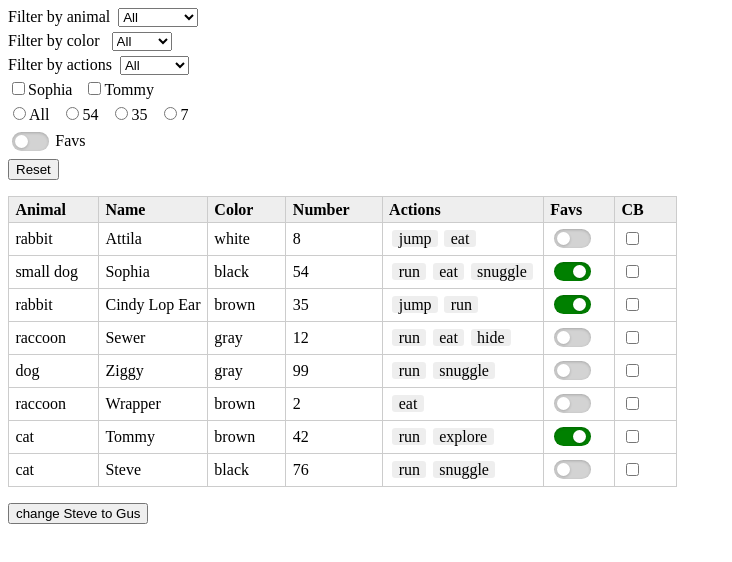
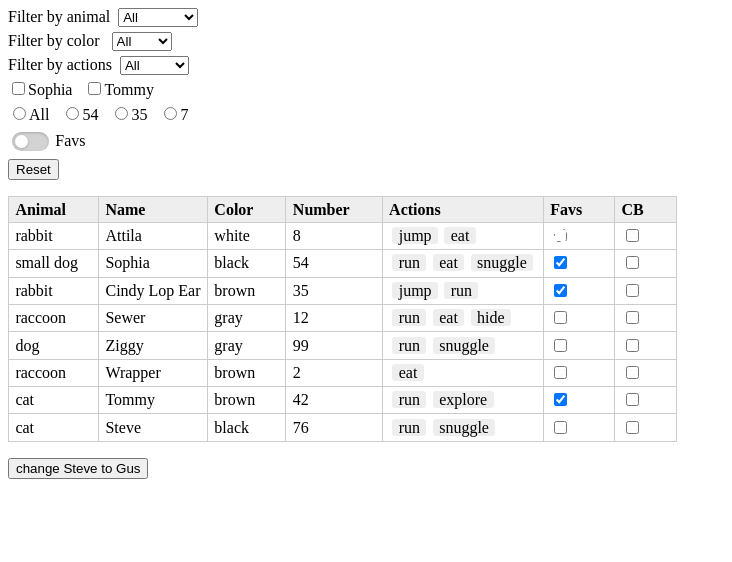
Before and after one commit to colinaut/action-table, a website built with Vite: page index.html in a window 1280 px wide. Shown: the whole page, without its empty margins (0-732 px from the left). Built offline with nearby package versions, Linux system fonts and the light colour scheme.

Commit message:
style: removed default switch style; now it's just a class

```diff
--- a/css/styles.css
+++ b/css/styles.css
@@ -58,7 +58,7 @@ td span {
 /* -------------------------------------------------------------------------- */
 
 
-action-table .switch {
+action-table .switch label {
     display: inline-flex;
     align-items: center;
     margin: 0;
@@ -104,3 +104,7 @@ action-table .switch input {
     outline: 2px solid var(--action-table-switch-focus, dodgerblue);
     outline-offset: 2px;
   }
+
+  action-table .star {
+    clip-path: polygon(50% 0%, 61% 35%, 98% 35%, 68% 57%, 79% 91%, 50% 70%, 21% 91%, 32% 57%, 2% 35%, 39% 35%);
+  }
--- a/index.html
+++ b/index.html
@@ -38,7 +38,7 @@
 						<label><input type="radio" name="number" value="7" />7</label>
 					</div>
 					<div>
-						<action-table-filter-switch col="Favs">Favorites</action-table-filter-switch>
+						<action-table-filter-switch class="switch" col="Favs">Favorites</action-table-filter-switch>
 					</div>
 					<div><button type="reset">Reset</button></div>
 				</action-table-filters>
@@ -63,7 +63,7 @@
 						<td>8</td>
 						<td><span>jump</span><span>eat</span></td>
 						<td>
-							<action-table-switch></action-table-switch>
+							<action-table-switch class="star"></action-table-switch>
 						</td>
                         <td><input type="checkbox"></input></td>
 					</tr>
--- a/src/action-table-filter-switch.ts
+++ b/src/action-table-filter-switch.ts
@@ -25,7 +25,7 @@ export class ActionTableFilterSwitch extends HTMLElement {
 	}
 
 	private render(): void {
-		const html = `<label class="switch">
+		const html = `<label>
         <input type="checkbox" />
         <span>${this.label}</span>
       </label>`;
--- a/src/action-table-switch.ts
+++ b/src/action-table-switch.ts
@@ -39,7 +39,7 @@ export class ActionTableSwitch extends HTMLElement {
 	}
 
 	private render(): void {
-		this.innerHTML = `<label class="switch"><input type="checkbox" ${this.checked ? "checked" : ""}></label>`;
+		this.innerHTML = `<label><input type="checkbox" ${this.checked ? "checked" : ""}></label>`;
 	}
 }
 
```
